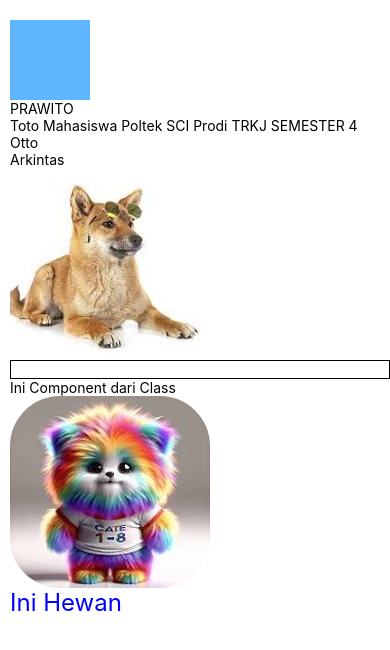
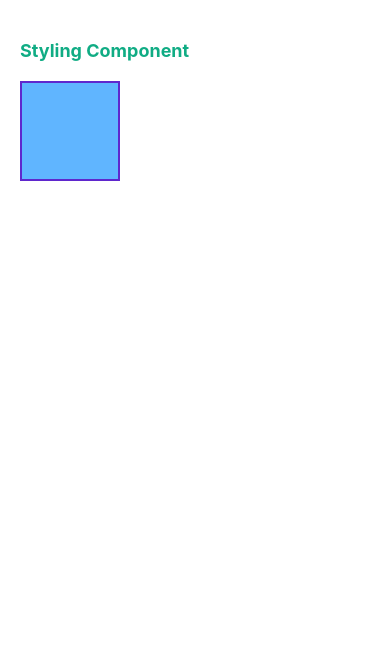
Before and after one commit to iis178845/ProjectBaru, a React Native app: screen / in a window 390 px wide. Shown: the top 650 px of the page. Built offline with nearby package versions, Linux system fonts and the light colour scheme.

Commit message:
basic styling

```diff
--- a/App.js
+++ b/App.js
@@ -1,9 +1,42 @@
-import React, { Component } from 'react';
-import {Text, View, Image, TextInput} from 'react-native';
+import React, {Component} from 'react';
+import {Text, View, Image, TextInput, StyleSheet} from 'react-native';
 
 const App = () => {
+  return <StylingReactNativeComponent />;
+};
+
+const StylingReactNativeComponent = () => {
   return (
-    <View style={{paddingLeft: 10, paddingTop: 20}}>
+    <View>
+      <Text style={styles.text}>Styling Component</Text>
+      <View
+        style={{
+          width: 100,
+          height: 100,
+          backgroundColor: '#60B5FF',
+          borderWidth: 2,
+          borderColor: '#5f27cd',
+          marginTop: 20,
+          marginLeft: 20,
+          }}
+          />
+    </View>
+  )
+}
+const styles = StyleSheet.create({
+  text: {
+    fontSize: 18,
+    fontWeight: 'bold',
+    color: '#10ac84',
+    marginLeft: 20,
+    marginTop: 40,
+
+  }
+})
+
+const SampleComponent = () => {
+  return (
+    <View >
     <View style={{width: 80, height: 80, backgroundColor: '#60B5FF'}}/>
     <Text>PRAWITO</Text>
     <Toto/>
@@ -14,9 +47,9 @@ const App = () => {
     <BoxGreen/>
     <Profile/>
     </View>
+
   );
 };
-
 const Toto = () => {
   return <Text>Toto Mahasiswa Poltek SCI Prodi TRKJ SEMESTER 4</Text>;
 };
```
Lines whose indentation alone changed are shown as unchanged.
